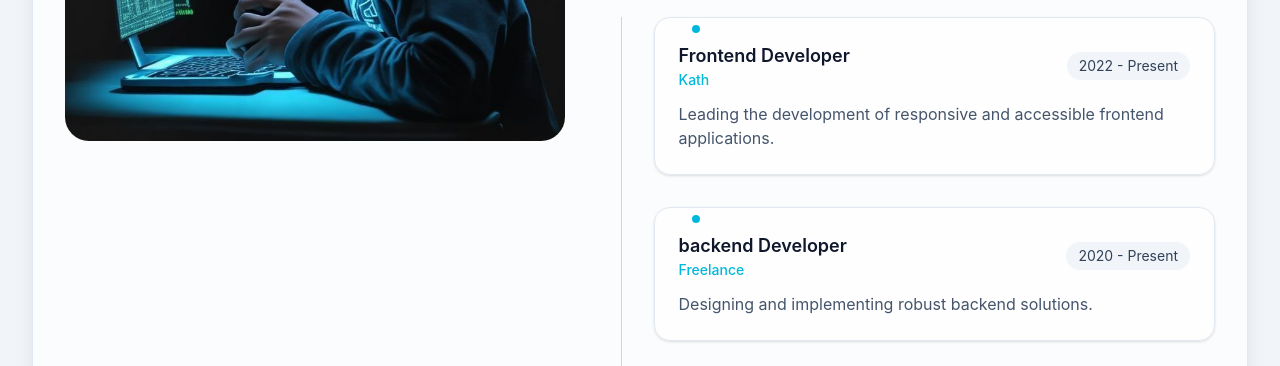
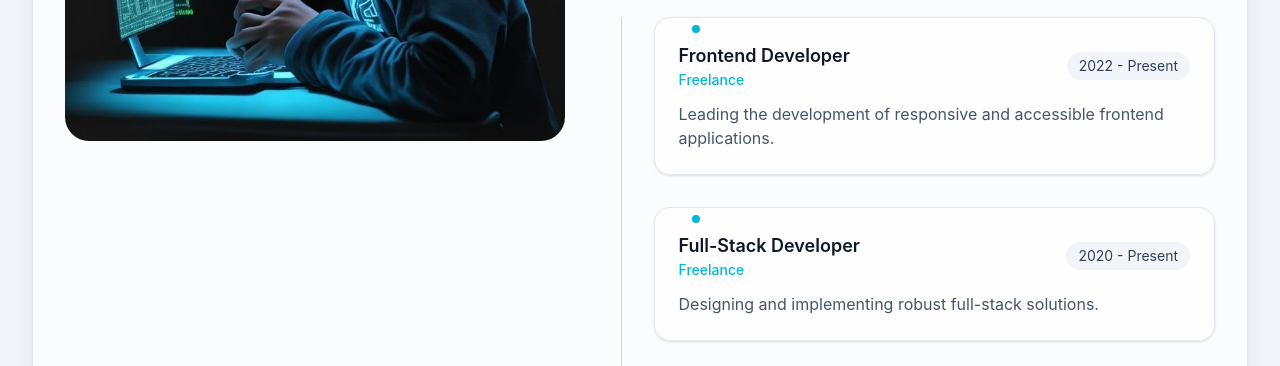
Before and after one commit to Genie-hacqman/Myprsonal_Portfolio, a React (Vite) app: page /about in a window 1280 px wide. Shown: the part 525-891 px from the top of the page. Built offline with nearby package versions, Linux system fonts and the light colour scheme.

Commit message:
initial commit

```diff
--- a/src/data/experience.js
+++ b/src/data/experience.js
@@ -1,15 +1,15 @@
 export const experience = [
   {
-    company: 'Kath',
+    company: 'Freelance',
     role: 'Frontend Developer',
     period: '2022 - Present',
     description: 'Leading the development of responsive and accessible frontend applications.',
   },
   {
     company: 'Freelance',
-    role: 'backend Developer',
+    role: 'Full-Stack Developer',
     period: '2020 - Present',
-    description: 'Designing and implementing robust backend solutions.',
+    description: 'Designing and implementing robust full-stack solutions.',
   },
   {
     company: 'Kaths',
```
